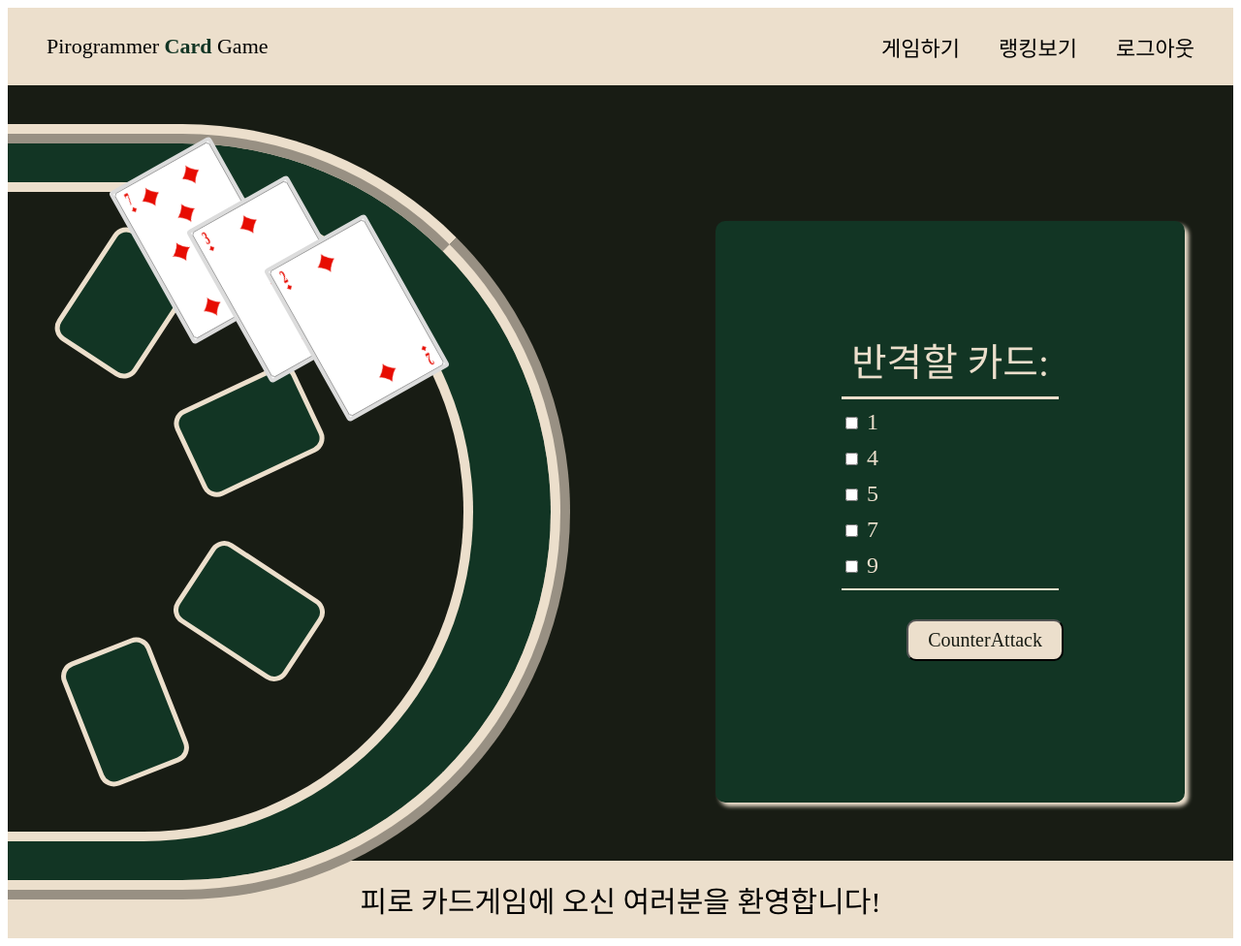
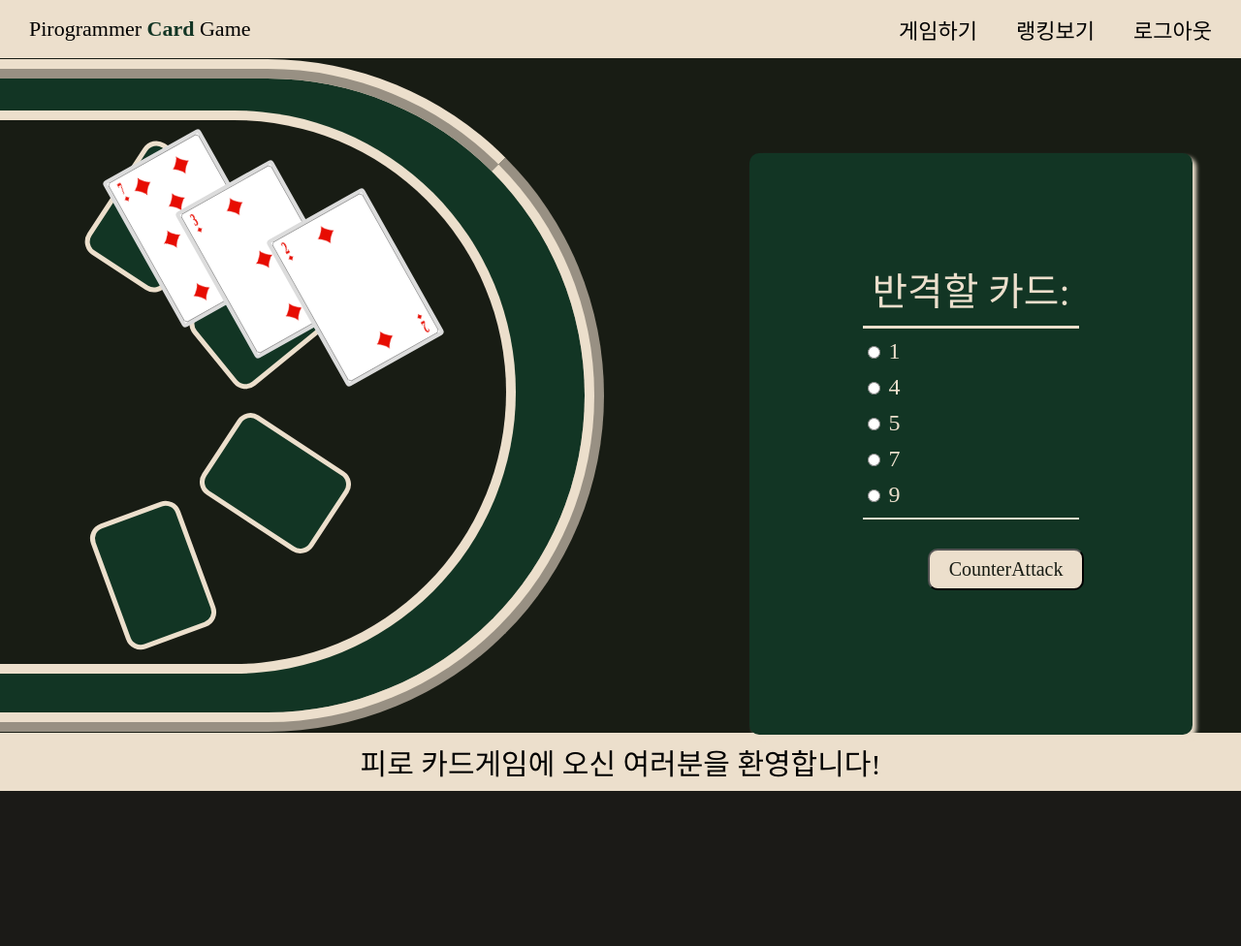
Before and after one commit to Pirogramming-22/Piro22_CardGame_6, a Django app: page /games in a window 1280 px wide. Shown: the whole page at 97% size. After the commit the page ends 816 px from the top, so only its background shows below. Run offline with Django 5.2, Linux system fonts and the light colour scheme; some web fonts are replaced.

Commit message:
사용X 버전

```diff
--- a/static/css/style_nkm.css
+++ b/static/css/style_nkm.css
@@ -31,18 +31,21 @@
 }
 body {
     font-family: var(--font-style-gonggothic-medium);
+    margin:0;
 }
 header, footer {
     background-color:var(--light_brown);
-    height: 80px;
+    height: 60px;
     display: flex;
     align-items: center;
     justify-content: space-between;
-    padding: 40px;
+    padding: 30px;
 }
+
 footer {
     justify-content: center;
     font-size: var(--font-size-footer);
+    padding: 5px;
 }
 .left_navBar>a, .right_navBar>a {
     text-decoration: none;
@@ -67,29 +70,36 @@ footer {
     gap: 40px;
 }
 .underNavBar {
-    height: 100vh;
+    height: 87vh;
     background-color: var(--background-green);
     position: relative;
-    padding-block: 40px;
+    padding-block: 5px;
     display: flex;
     width: 100%;
     gap: 50px;
+    align-items: center;
 }
+
 .card_table, .card_inner_table {
-    width: 580px;
-    height: 800px;
-    border-radius: 0px 450px 450px 0px;
+    width: 623px;
+    height: 694px;
+    border-radius: 0px 463px 463px 0px;
     background-color: var(--green);
     border: 20px ridge var(--light_brown);
     border-left: none;
 }
 .card_inner_table {
-    margin-top: 40px;
-    width: 480px;
-    height: 680px;
+    margin-top: 33px;
+    width: 532px;
+    height: 581px;
     background-color: var(--background-green);
     border: 10px solid var(--light_brown);
     border-left: none;
+}
+.test{
+    position: relative;
+    top: -66px;
+    left: 52px
 }
 .card_position_1, .card_position_2,
 .card_position_3, .card_position_4 {
@@ -102,32 +112,33 @@ footer {
     background-color: var(--green);
 }
 .card_position_1 {
-    left: 72px;
-    top: 578px;
+    transform: rotate(-200.156deg);
+    left: 57px;
+    top: 467px;
 }
 .card_position_2 {
     transform: rotate(-56.648deg);
-    left: 200px;
-    top: 474px;
+    left: 183px;
+    top: 372px;
 }
 .card_position_3 {
-    transform: rotate(-115.196deg);
-    left: 200px;
-    top: 288px;
+    transform: rotate(-129.156deg);
+    left: 172px;
+    top: 200px;
 }
 .card_position_4 {
     transform: rotate(-146.782deg);
-    left: 72px;
-    top: 156px;
+    left: 59px;
+    top: 97px;
 }
 .card_1, .card_2, .card_3 {
-    width: 120px;
-    height: 180px;
+    width: 115px;
+    height: 173px;
     transform: rotate(-29.304deg);
     background-color: var(--white);
     position: absolute;
     left: 140px;
-    top: 70px;
+    top: 89px;
     border: 4px solid var(--light_gray);
     border-radius: 4px;
     transition: all 0.3s ease;
@@ -137,11 +148,11 @@ footer {
     box-shadow: 0 8px 15px rgba(0,0,0,0.2);
 }
 .card_2 {
-    left: 220px;
-    top: 110px;
+    left: 215px;
+    top: 121px;
 }
 .card_3 {
-    left: 300px;
+    left: 309px;
     top: 150px;
 }
 .card_1 > img, .card_2 > img, .card_3 > img {
--- a/templates/base.html
+++ b/templates/base.html
@@ -26,10 +26,12 @@
         <div class="background">
             <div class="card_table">
                 <div class="card_inner_table">
-                    <div class="card_position_4"></div>
-                    <div class="card_position_3"></div>
-                    <div class="card_position_2"></div>
-                    <div class="card_position_1"></div>
+                    <div class="test">
+                        <div class="card_position_4"></div>
+                        <div class="card_position_3"></div>
+                        <div class="card_position_2"></div>
+                        <div class="card_position_1"></div>
+                    </div>
                 </div>
             </div>
             <div class="card_1"><img src="{% static 'image/07_of_diamonds.png' %}"></div>
--- a/templates/games/game_defense.html
+++ b/templates/games/game_defense.html
@@ -7,24 +7,24 @@
         <h3 class="attack_title">반격할 카드: </h3>
         <div class="card_choice">
             <div class="card_choice_number">
-                <input type="checkbox" id="card_number_1" class="card_number">
-                <label for="checkbox_1"></label>
+                <input type="radio" id="card_number_1" name="card_number" class="card_number">
+                <label for="card_number_1"></label>
             </div>
             <div class="card_choice_number">
-                <input type="checkbox" id="card_number_2" class="card_number">
-                <label for="checkbox_2"></label>
+                <input type="radio" id="card_number_2" name="card_number" class="card_number">
+                <label for="card_number_2"></label>
             </div>
             <div class="card_choice_number">
-                <input type="checkbox" id="card_number_3" class="card_number" >
-                <label for="checkbox_3"></label>
+                <input type="radio" id="card_number_3" name="card_number" class="card_number" >
+                <label for="card_number_3"></label>
             </div>
             <div class="card_choice_number">
-                <input type="checkbox" id="card_number_4" class="card_number" >
-                <label for="checkbox_4"></label>
+                <input type="radio" id="card_number_4" name="card_number"  class="card_number" >
+                <label for="card_number_4"></label>
             </div>
             <div class="card_choice_number">
-                <input type="checkbox" id="card_number_5" class="card_number" >
-                <label for="checkbox_5"></label>
+                <input type="radio" id="card_number_5" name="card_number" class="card_number" >
+                <label for="card_number_5"></label>
             </div>
         </div>
         <button tyep="submit"class="counterattack_btn">CounterAttack</button>
```
Also changed, not shown: templates/games/game_attack.html (+10 -10 lines).
